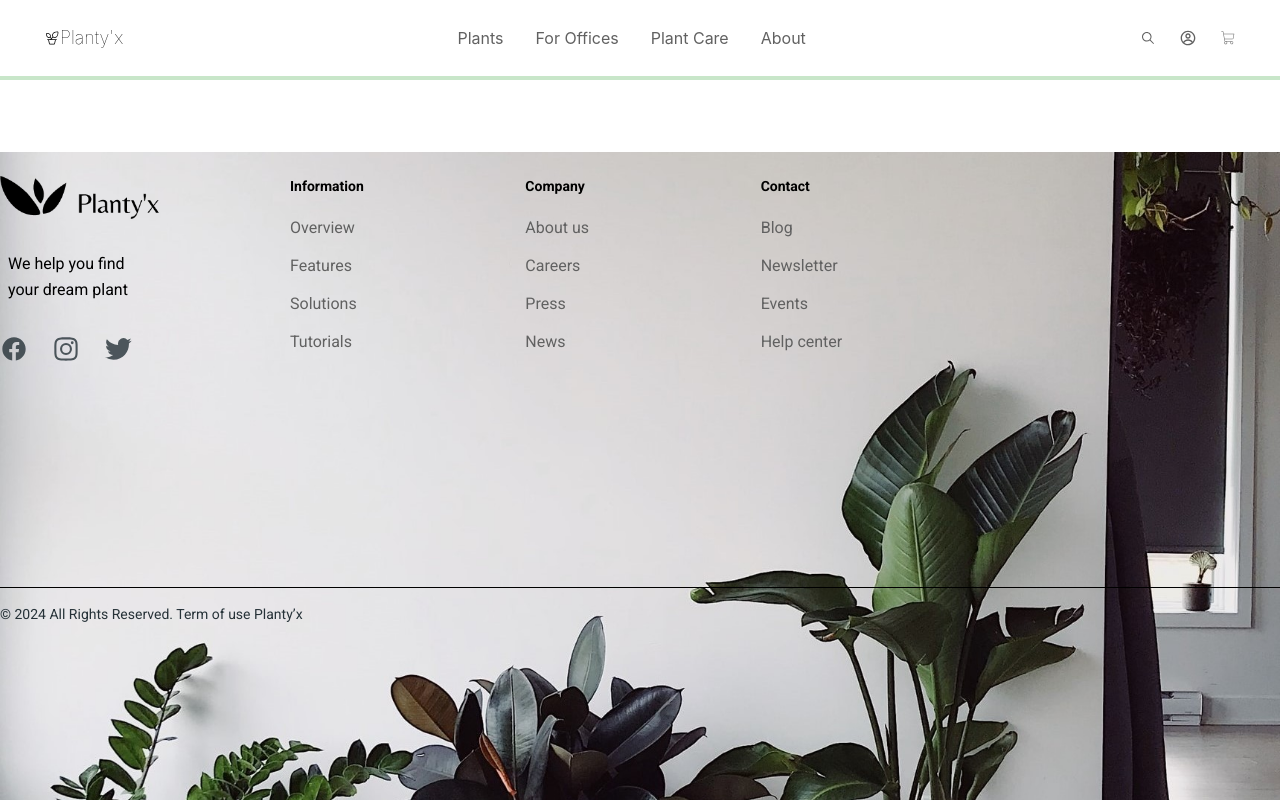
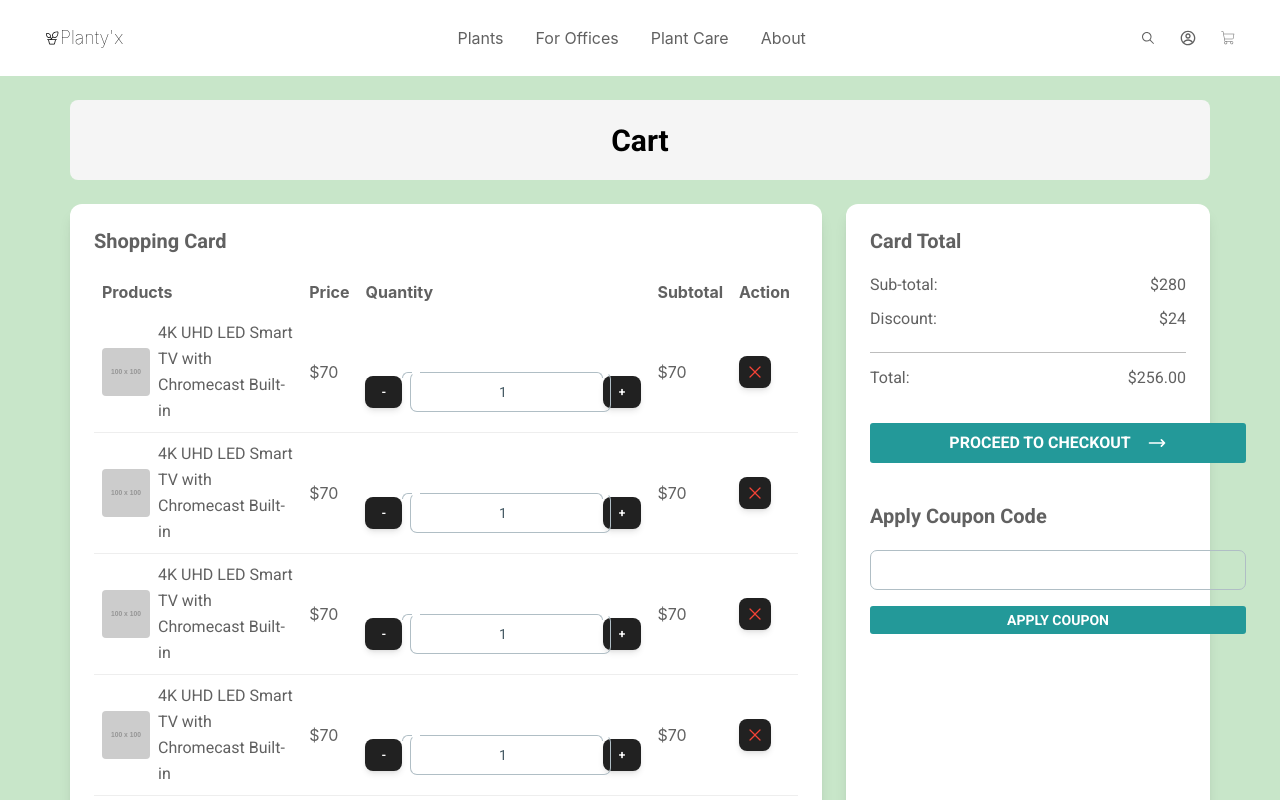
Before and after one commit to Syntax-Surge/frontend-client, a React (Create React App) app: page / in a window 1280 px wide. Shown: the top 800 px of the page. Built offline with nearby package versions, Linux system fonts and the light colour scheme.

Commit message:
shopping cart

```diff
--- a/package.json
+++ b/package.json
@@ -3,6 +3,7 @@
   "version": "0.1.0",
   "private": true,
   "dependencies": {
+    "@heroicons/react": "^2.2.0",
     "@material-tailwind/react": "^2.1.10",
     "@testing-library/jest-dom": "^5.17.0",
     "@testing-library/react": "^13.4.0",
--- /dev/null
+++ b/src/pages/CartPage.jsx
@@ -0,0 +1,189 @@
+import React, { useState } from "react";
+import {
+  Button,
+  Card,
+  Input,
+  Typography,
+  IconButton,
+} from "@material-tailwind/react";
+import { XMarkIcon } from "@heroicons/react/24/solid"; // Import the remove icon
+import ApplyCouponButton from "../components/Buttons/ApplyCouponButton";
+import CheckoutButton from "../components/Buttons/CheckoutButton";
+
+const CartPage = () => {
+  const [cartItems, setCartItems] = useState([
+    {
+      id: 1,
+      name: "4K UHD LED Smart TV with Chromecast Built-in",
+      price: 70,
+      quantity: 1,
+      image: "https://via.placeholder.com/100", // Replace with actual image URL
+    },
+    {
+      id: 2,
+      name: "4K UHD LED Smart TV with Chromecast Built-in",
+      price: 70,
+      quantity: 1,
+      image: "https://via.placeholder.com/100",
+    },
+    {
+      id: 3,
+      name: "4K UHD LED Smart TV with Chromecast Built-in",
+      price: 70,
+      quantity: 1,
+      image: "https://via.placeholder.com/100",
+    },
+    {
+      id: 4,
+      name: "4K UHD LED Smart TV with Chromecast Built-in",
+      price: 70,
+      quantity: 1,
+      image: "https://via.placeholder.com/100",
+    },
+  ]);
+
+  const subTotal = cartItems.reduce(
+    (acc, item) => acc + item.price * item.quantity,
+    0
+  );
+  const discount = 24;
+  const total = subTotal - discount;
+
+  const handleQuantityChange = (id, amount) => {
+    setCartItems((prevItems) =>
+      prevItems.map((item) =>
+        item.id === id
+          ? { ...item, quantity: Math.max(1, item.quantity + amount) }
+          : item
+      )
+    );
+  };
+
+  const handleRemoveItem = (id) => {
+    setCartItems((prevItems) => prevItems.filter((item) => item.id !== id));
+  };
+
+  return (
+    <div className="min-h-screen bg-green-100 py-10">
+      <div className="container mx-auto">
+        <Typography
+          variant="h3"
+          className="text-center mb-6 font-bold bg-gray-100 h-20 py-5 rounded-lg"
+          style={{ marginTop: "-20px" }}
+        >
+          Cart
+        </Typography>
+        <div className="grid grid-cols-1 lg:grid-cols-3 gap-6">
+          {/* Shopping Card */}
+
+          <Card className="p-6 col-span-2 shadow-lg">
+            <Typography variant="h5" className="mb-4 font-semibold">
+              Shopping Card
+            </Typography>
+            <div className="overflow-x-auto">
+              <table className="table-auto w-full text-left">
+                <thead>
+                  <tr>
+                    <th className="p-2">Products</th>
+                    <th className="p-2">Price</th>
+                    <th className="p-2">Quantity</th>
+                    <th className="p-2">Subtotal</th>
+                    <th className="p-2">Action</th>
+                  </tr>
+                </thead>
+                <tbody>
+                  {cartItems.map((item) => (
+                    <tr key={item.id} className="border-b">
+                      <td className="p-2 flex items-center space-x-2">
+                        <img
+                          src={item.image}
+                          alt={item.name}
+                          className="w-12 h-12 object-cover rounded"
+                        />
+                        <Typography>{item.name}</Typography>
+                      </td>
+                      <td className="p-2">${item.price}</td>
+                      <td className="p-2 flex items-center">
+                        <Button
+                          size="sm"
+                          onClick={() => handleQuantityChange(item.id, -1)}
+                        >
+                          -
+                        </Button>
+                        <Input
+                          type="number"
+                          value={item.quantity}
+                          readOnly
+                          className="w-12 mx-2 text-center"
+                        />
+                        <Button
+                          size="sm"
+                          onClick={() => handleQuantityChange(item.id, 1)}
+                        >
+                          +
+                        </Button>
+                      </td>
+                      <td className="p-2">${item.price * item.quantity}</td>
+                      <td className="p-2">
+                        <IconButton
+                          onClick={() => handleRemoveItem(item.id)}
+                          className="text-red-500"
+                          size="sm"
+                        >
+                          <XMarkIcon className="h-5 w-5" />
+                        </IconButton>
+                      </td>
+                    </tr>
+                  ))}
+                </tbody>
+              </table>
+            </div>
+          </Card>
+
+          {/* Card Total */}
+
+          <Card className="p-6 shadow-lg">
+            <Typography variant="h5" className="mb-4 font-semibold">
+              Card Total
+            </Typography>
+            <div className="flex justify-between">
+              <Typography>Sub-total:</Typography>
+              <Typography>${subTotal}</Typography>
+            </div>
+            <div className="flex justify-between my-2">
+              <Typography>Discount:</Typography>
+              <Typography>${discount}</Typography>
+            </div>
+            <hr className="mt-3 mb-3 border-gray-400" />
+            <div className="flex justify-between font-bold">
+              <Typography>Total:</Typography>
+              <Typography>${total.toFixed(2)}</Typography>
+            </div>
+            <div className="mt-8">
+              <CheckoutButton />
+            </div>
+
+            {/* Coupon Code */}
+
+            <div className="mt-10">
+              <Typography variant="h5" className="mb-4 font-semibold">
+                Apply Coupon Code
+              </Typography>
+              <div
+                className="items-center space-x-2 mt-5"
+                style={{ width: "376px" }}
+              >
+                <Input type="text" placeholder="Enter Coupon Code" />
+              </div>
+              <div className="mt-4">
+                <ApplyCouponButton />
+              </div>
+            </div>
+          </Card>
+        </div>
+      </div>
+    </div>
+  );
+};
+
+export default CartPage;
--- a/src/pages/Home.js
+++ b/src/pages/Home.js
@@ -1,13 +1,14 @@
 import React from "react";
-import SaveButton from "../components/Buttons/SaveButton";
 import Navbar from "../components/layout/navbar";
 import Footer from "../components/layout/footer";
+import CartPage from "./CartPage";
 const Home = () => {
   return (
     <div>
       {/* <SaveButton /> */}
       <div>
         <Navbar />
+        <CartPage />
         <br />
         <br />
         <br />
```
Also changed, not shown: 1 other file (tests, documents, lock files or other folders).
